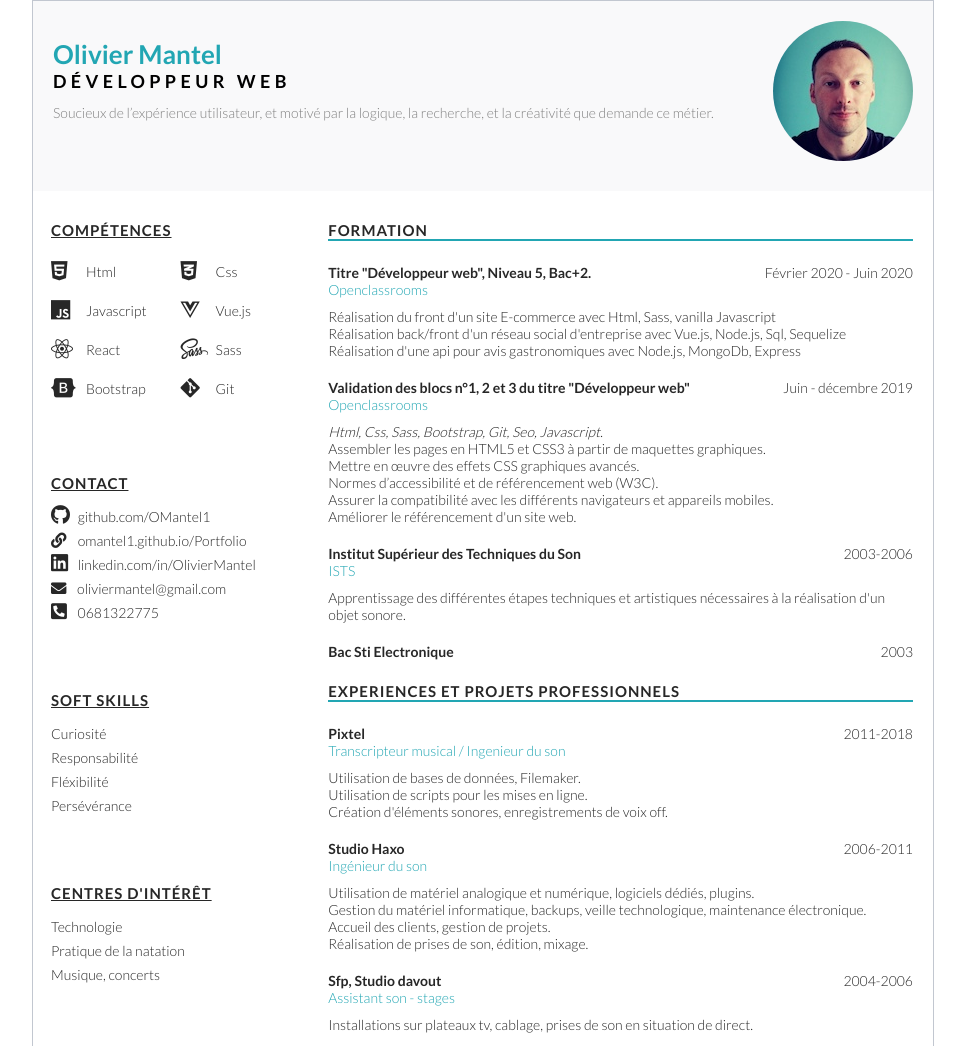
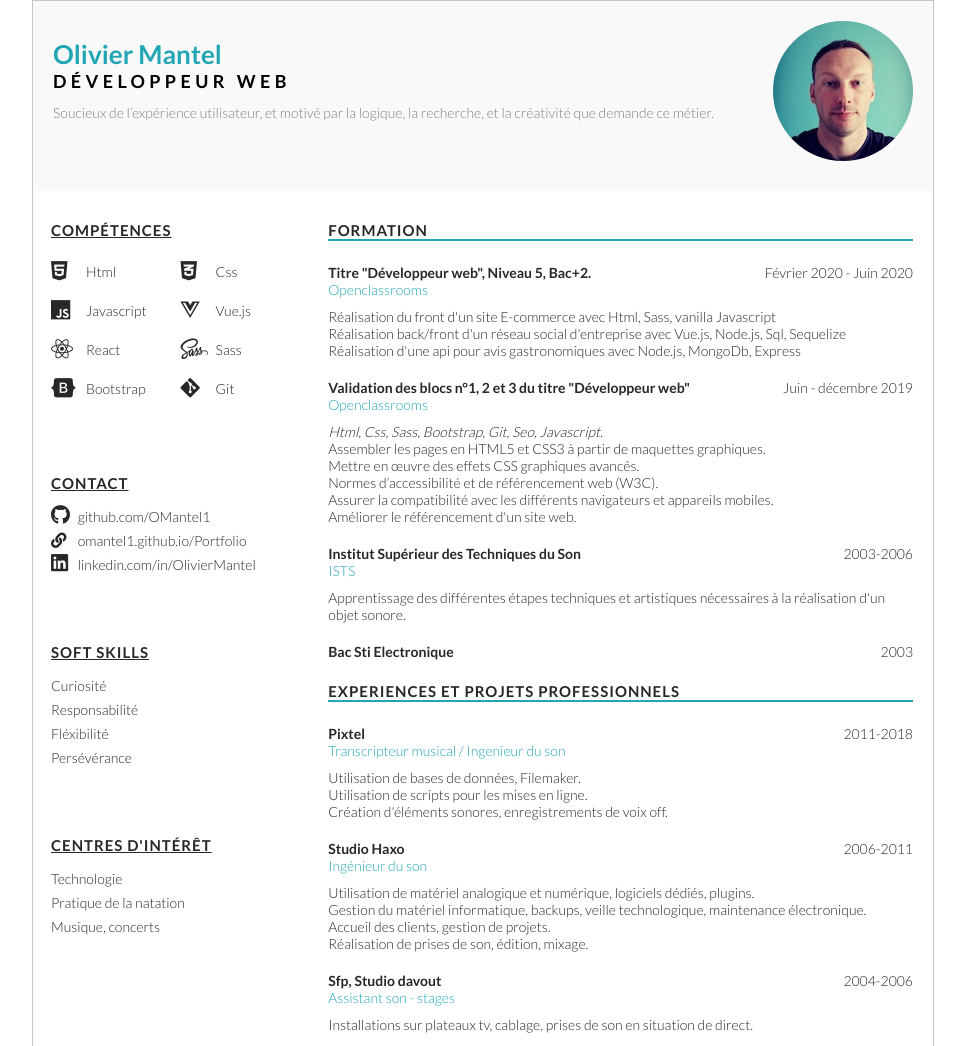
Before and after one commit to OMantel1/Cv-Olivier-Mantel, a website: page index.html in a window 1280 px wide. Shown: the top 1046 px of the page, without its empty margins (157-1122 px from the left). Drawn offline with Linux system fonts and the light colour scheme.

Commit message:
remove contact

```diff
--- a/index.html
+++ b/index.html
@@ -103,10 +103,6 @@
                             <a href="https://www.linkedin.com/in/OlivierMantel" target="_blank" rel="noopener">
                                 linkedin.com/in/OlivierMantel</a>
                         </li>
-                        <li class="contact-mail"><i class="fas fa-envelope"></i>
-                            oliviermantel@gmail.com
-                        </li>
-                        <li contactItems><i class="fas fa-phone-square-alt"></i></i> 0681322775</li>
                     </ul>
 
                 </div>
```
